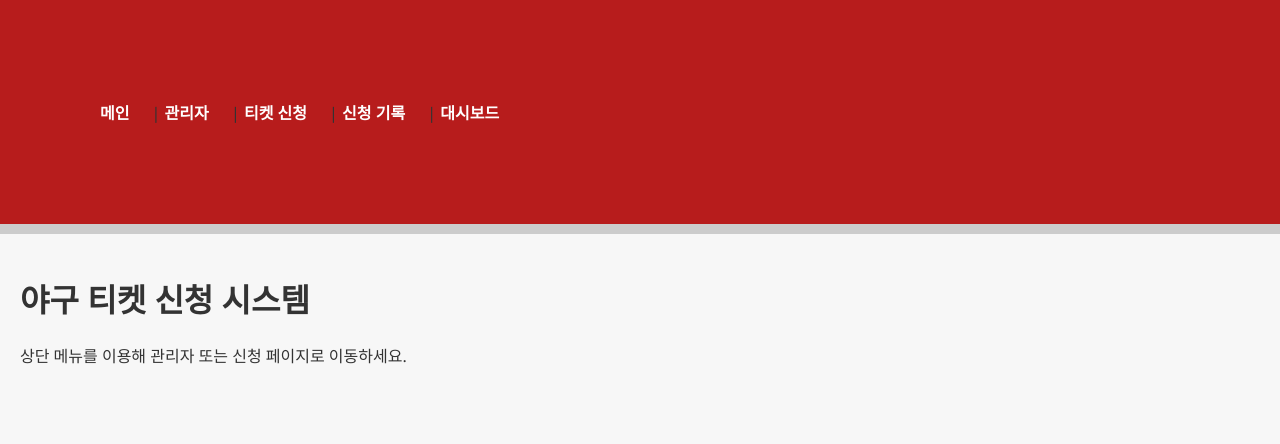
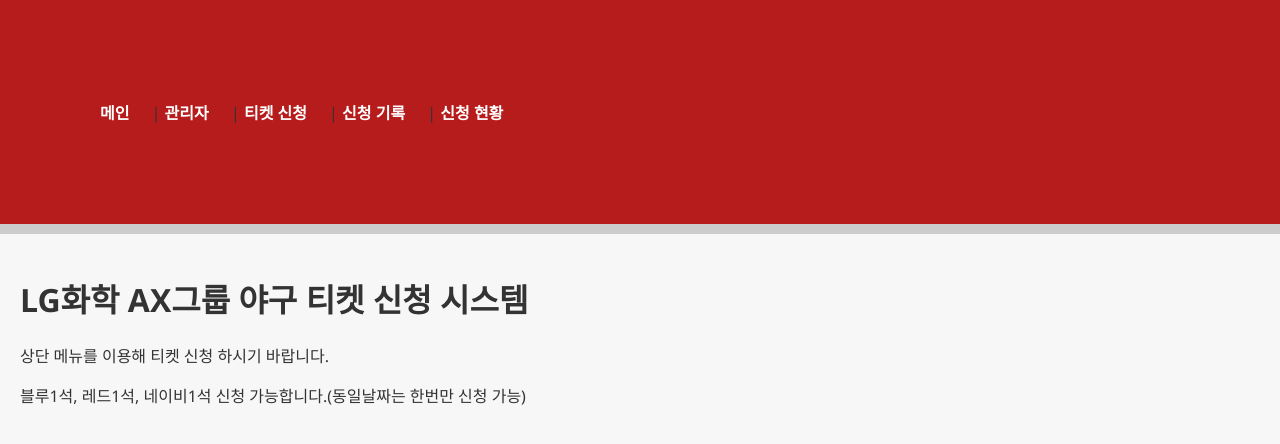
Before and after one commit to megatoss/Baseball-Tickets, a Flask app: page / in a window 1280 px wide. Shown: the top 444 px of the page. Run offline with Flask 3, Linux system fonts and the light colour scheme.

Commit message:
Fix menu names

```diff
--- a/templates/base.html
+++ b/templates/base.html
@@ -12,7 +12,7 @@
     <a href="/admin">관리자</a> |
     <a href="/apply">티켓 신청</a> |
     <a href="/applications">신청 기록</a> |
-    <a href="/dashboard">대시보드</a>
+    <a href="/dashboard">신청 현황</a>
 </header>
 
 <main style="padding: 20px;">
--- a/templates/dashboard.html
+++ b/templates/dashboard.html
@@ -1,7 +1,7 @@
 {% extends "base.html" %}
 
 {% block content %}
-<h1>신청 대시보드</h1>
+<h1>신청 현황</h1>
 
 <table border="1" cellpadding="5">
     <tr>
--- a/templates/index.html
+++ b/templates/index.html
@@ -1,7 +1,7 @@
 {% extends "base.html" %}
 
 {% block content %}
-<h1>야구 티켓 신청 시스템</h1>
-<p>상단 메뉴를 이용해 관리자 또는 신청 페이지로 이동하세요.</p>
-
+<h1>LG화학 AX그룹 야구 티켓 신청 시스템</h1>
+<p>상단 메뉴를 이용해 티켓 신청 하시기 바랍니다.</p>
+<p>블루1석, 레드1석, 네이비1석 신청 가능합니다.(동일날짜는 한번만 신청 가능)</p>
 {% endblock %}
```
